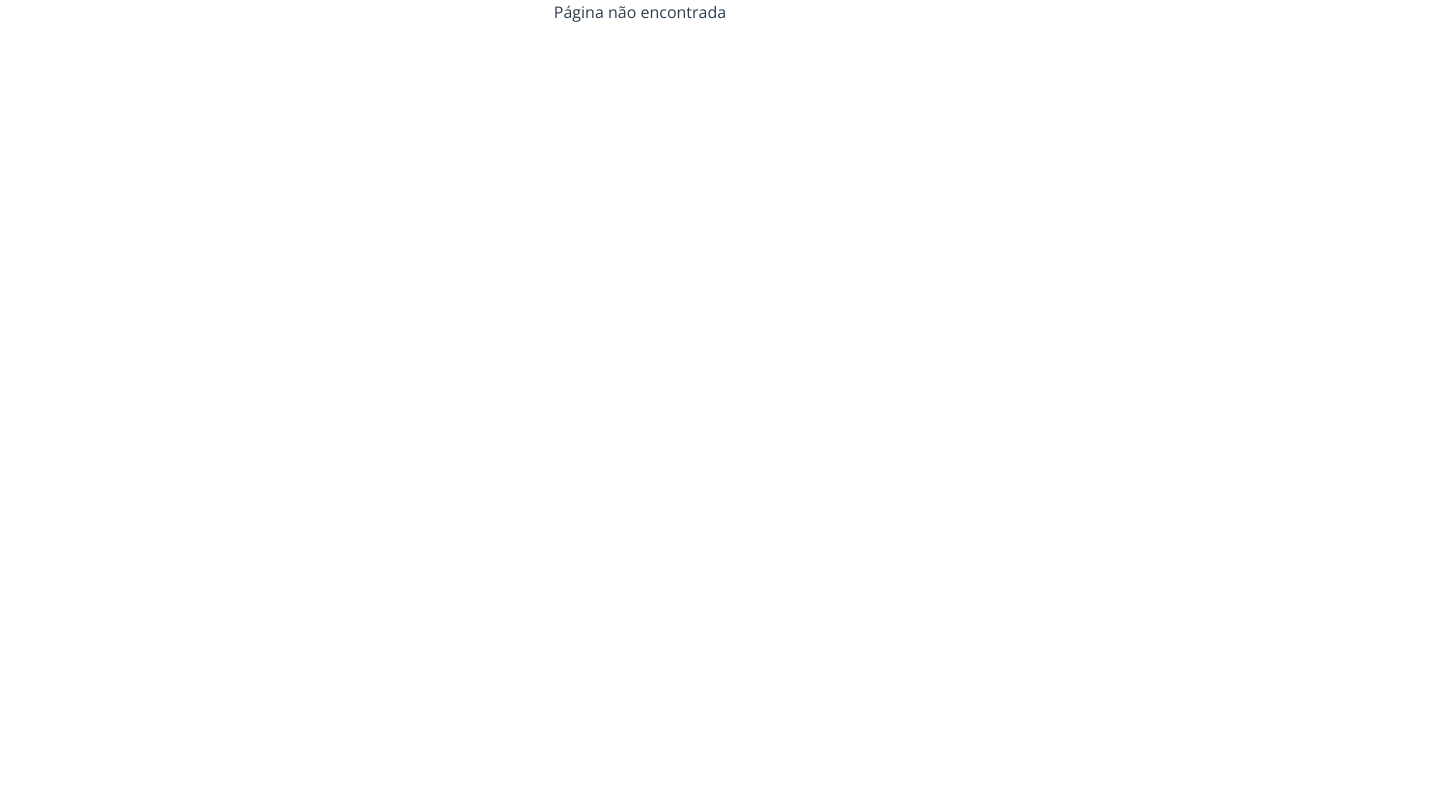
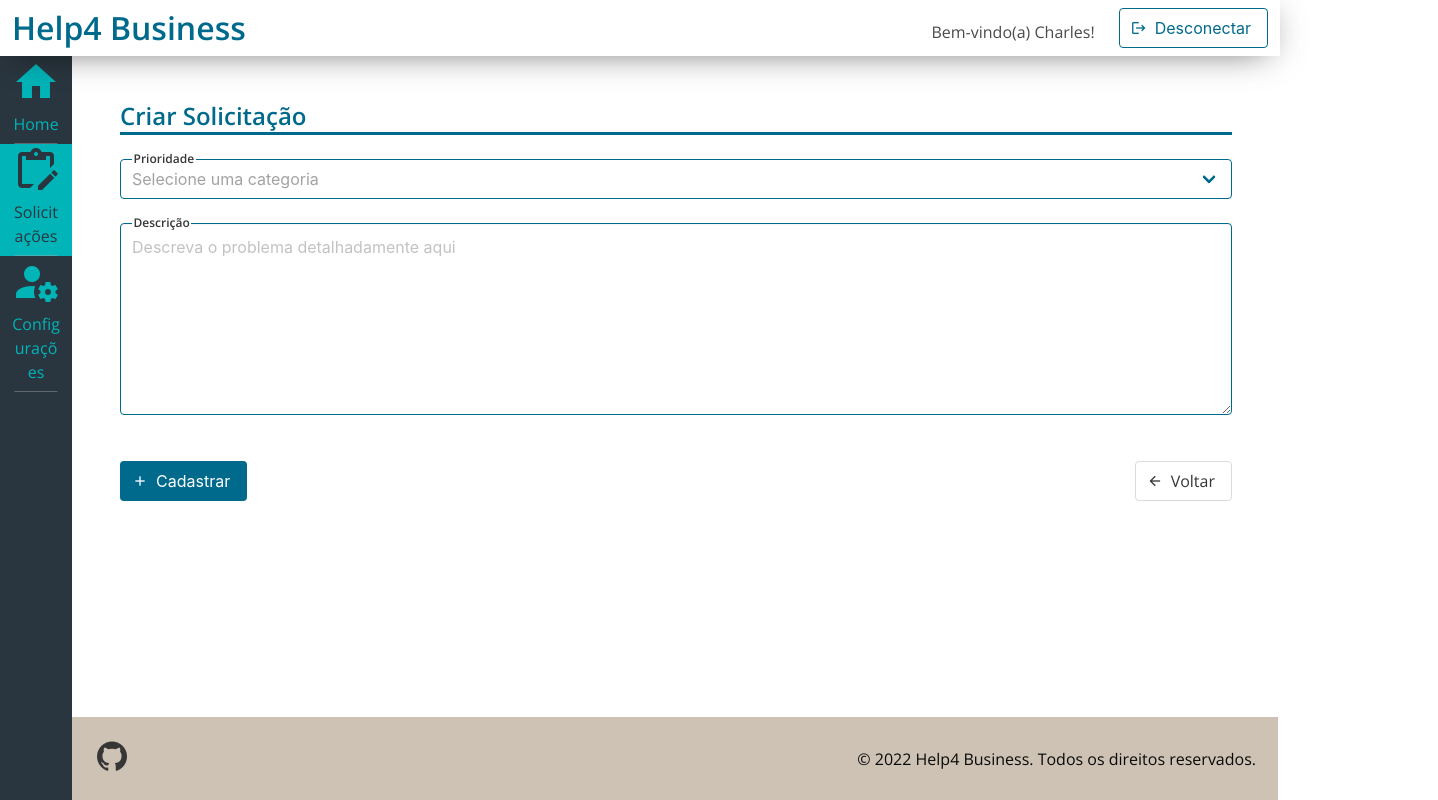
Before and after one commit to charleslana/help-desk, a Vue app: page /requests/create in a window 1280 px wide. Shown: the whole page, 1438 px wide, since content can reach past the window. Built offline with nearby package versions, Linux system fonts and the light colour scheme.

Commit message:
updated request page

```diff
--- a/src/assets/css/index.css
+++ b/src/assets/css/index.css
@@ -6,11 +6,15 @@
     background-color: #006a8d !important;
 }
 
-.input {
+.input, .select select, .textarea {
     border-color: #006a8d;
 }
 
-.input:focus {
+.input:focus, .select select:focus, .textarea:focus {
+    border-color: #006a8d;
+}
+
+.select:not(.is-multiple):not(.is-loading)::after {
     border-color: #006a8d;
 }
 
@@ -134,6 +138,7 @@ form.card-content {
 
 .section > .title {
     border-bottom: 3px solid rgb(0, 106, 141);
+    line-height: 2rem;
 }
 
 main {
@@ -182,5 +187,9 @@ body.has-navbar-fixed-top, html.has-navbar-fixed-top {
 }
 
 .is-active {
-    display: block !important;
+    display: block;
 }
+
+.loading-overlay .loading-icon {
+    position: unset;
+}
--- a/src/components/MenuComponent.vue
+++ b/src/components/MenuComponent.vue
@@ -33,6 +33,7 @@ export default {
   padding-top: 3.5rem;
   background-color: #2a363f;
   overflow-y: auto;
+  z-index: 10;
 }
 
 @media screen and (max-width: 1023px) {
--- a/src/router/index.ts
+++ b/src/router/index.ts
@@ -5,6 +5,7 @@ import RegisterView from '../views/RegisterView.vue';
 import DashboardView from '../views/DashboardView.vue';
 import RequestsView from '../views/RequestsView.vue';
 import SettingsView from '../views/SettingsView.vue';
+import CreateRequestView from '../views/CreateRequestView.vue';
 
 Vue.use(VueRouter)
 
@@ -19,6 +20,8 @@ const routes: Array<RouteConfig> = [{
 }, {
     path: '/requests', component: RequestsView
 }, {
+    path: '/requests/create', component: CreateRequestView
+}, {
     path: '/settings', component: SettingsView
 }, {
     path: '*', component: () => import('../views/NotFoundView.vue')
--- /dev/null
+++ b/src/views/CreateRequestView.vue
@@ -0,0 +1,90 @@
+<template>
+  <main class="main">
+    <navbar-component/>
+    <menu-component/>
+    <section class="section">
+      <h2 class="title is-4 has-text-primary">Criar Solicitação</h2>
+      <form class="form" @submit="checkForm">
+        <b-field class="my-5" label="Prioridade" label-position="on-border">
+          <b-select id="selectCategory" v-model="selectCategory" expanded placeholder="Selecione uma categoria"
+                    required>
+            <option
+                v-for="option in priorityTypes"
+                :key="option.id"
+                :value="option.type">
+              {{ option.title }}
+            </option>
+          </b-select>
+        </b-field>
+        <b-field class="my-5" label="Descrição" label-position="on-border">
+          <b-input id="description" maxlength="1000" minlength="10"
+                   placeholder="Descreva o problema detalhadamente aqui" required
+                   rows="7" type="textarea"></b-input>
+        </b-field>
+        <div class="buttons is-justify-content-space-between">
+          <b-button id="createButton" :disabled="isLoading" class="is-primary mb-5" icon-left="plus"
+                    native-type="submit">
+            Cadastrar
+          </b-button>
+          <b-button id="cancelButton" class="mb-5" icon-left="arrow-left" native-type="submit" tag="router-link"
+                    to="/requests">
+            Voltar
+          </b-button>
+        </div>
+      </form>
+      <b-loading v-model="isLoading" :is-full-page="true"></b-loading>
+    </section>
+    <footer-component/>
+  </main>
+</template>
+<script>
+import FooterComponent from "@/components/FooterComponent";
+import NavbarComponent from "@/components/NavbarComponent";
+import MenuComponent from "@/components/MenuComponent";
+import router from "@/router";
+
+export default {
+  data() {
+    return {
+      isLoading: false,
+      priorityTypes: [
+        {
+          id: 1,
+          type: 'LOW',
+          title: 'Software não funciona'
+        },
+        {
+          id: 2,
+          type: 'MEDIUM',
+          title: 'Meu computador parou de funcionar'
+        },
+        {
+          id: 3,
+          type: 'HIGH',
+          title: 'Internet parou de funcionar'
+        },
+        {
+          id: 4,
+          type: 'CRITICAL',
+          title: 'Servidor parou de funcionar'
+        }
+      ],
+      selectCategory: null,
+    }
+  },
+  methods: {
+    checkForm(e) {
+      this.isLoading = true;
+      setTimeout(() => {
+        this.$buefy.toast.open({
+          message: 'Solicitação efetuada com sucesso!',
+          type: 'is-success'
+        });
+        router.push('/requests');
+      }, 3000);
+      e.preventDefault();
+    }
+  },
+  components: {MenuComponent, NavbarComponent, FooterComponent}
+}
+</script>
--- a/src/views/RegisterView.vue
+++ b/src/views/RegisterView.vue
@@ -59,6 +59,7 @@
                   </b-field>
                   <b-field class="my-5" label="Informe seu país" label-position="on-border">
                     <b-autocomplete
+                        id="nameCountry"
                         v-model="nameCountry"
                         :data="filteredDataCountryArray"
                         clearable
--- a/src/views/RequestsView.vue
+++ b/src/views/RequestsView.vue
@@ -4,6 +4,12 @@
     <menu-component/>
     <section class="section">
       <h2 class="title is-4 has-text-primary">Solicitações</h2>
+      <div class="has-text-right">
+        <b-button id="newRequestButton" class="is-primary mb-5" icon-left="plus" native-type="submit" tag="router-link"
+                  to="/requests/create">
+          Nova Solicitação
+        </b-button>
+      </div>
     </section>
     <footer-component/>
   </main>
```
